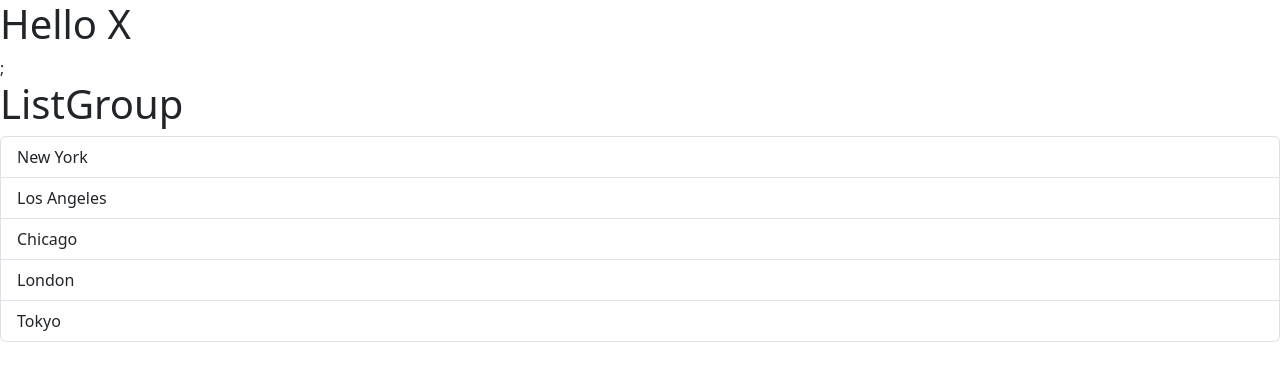
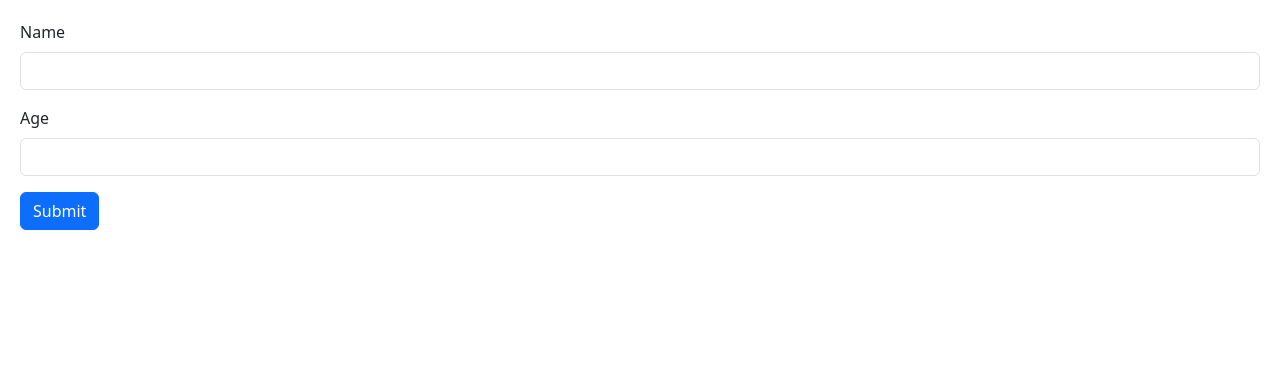
Before and after one commit to cpjjpeters/mosh-react-app-1, a React (Vite) app: page / in a window 1280 px wide. Shown: the top 380 px of the page. Built offline with nearby package versions, Linux system fonts and the light colour scheme.

Commit message:
Form step 1

```diff
--- a/src/App.tsx
+++ b/src/App.tsx
@@ -1,6 +1,7 @@
 import { useState } from "react";
 import Message from "./Message";
 import ListGroup from "./components/ListGroup";
+import Form from "./components/Form";
 
 import "./App.css";
 
@@ -11,8 +12,9 @@
   return (
     <>
       <div>
-        <Message />
-        <ListGroup />
+        {/* <Message /> */}
+        <Form />
+        {/* <ListGroup /> */}
       </div>
       {/* <h1>Vite + React</h1> */}
     </>
--- /dev/null
+++ b/src/components/Form.tsx
@@ -0,0 +1,26 @@
+import React from "react";
+
+const Form = () => {
+  return (
+    <form>
+      <div className="mb-3">
+        <label htmlFor="name" className="form-label">
+          Name
+        </label>
+        <input id="name" type="text" className="form-control" />
+      </div>
+      <div className="mb-3">
+        <label htmlFor="age" className="form-label">
+          Age
+        </label>
+        <input id="age" type="number" className="form-control" />
+      </div>
+      <button type="submit" className="btn btn-primary">
+        Submit
+      </button>
+      {/* <h1>Form</h1> */}
+    </form>
+  );
+};
+
+export default Form;
--- /dev/null
+++ b/src/index.css
@@ -0,0 +1,3 @@
+body {
+  padding: 20px;
+}
--- a/src/main.tsx
+++ b/src/main.tsx
@@ -2,6 +2,7 @@
 import ReactDOM from "react-dom/client";
 import App from "./App.tsx";
 import "bootstrap/dist/css/bootstrap.css";
+import "./index.css";
 
 ReactDOM.createRoot(document.getElementById("root")!).render(
   <React.StrictMode>
```
